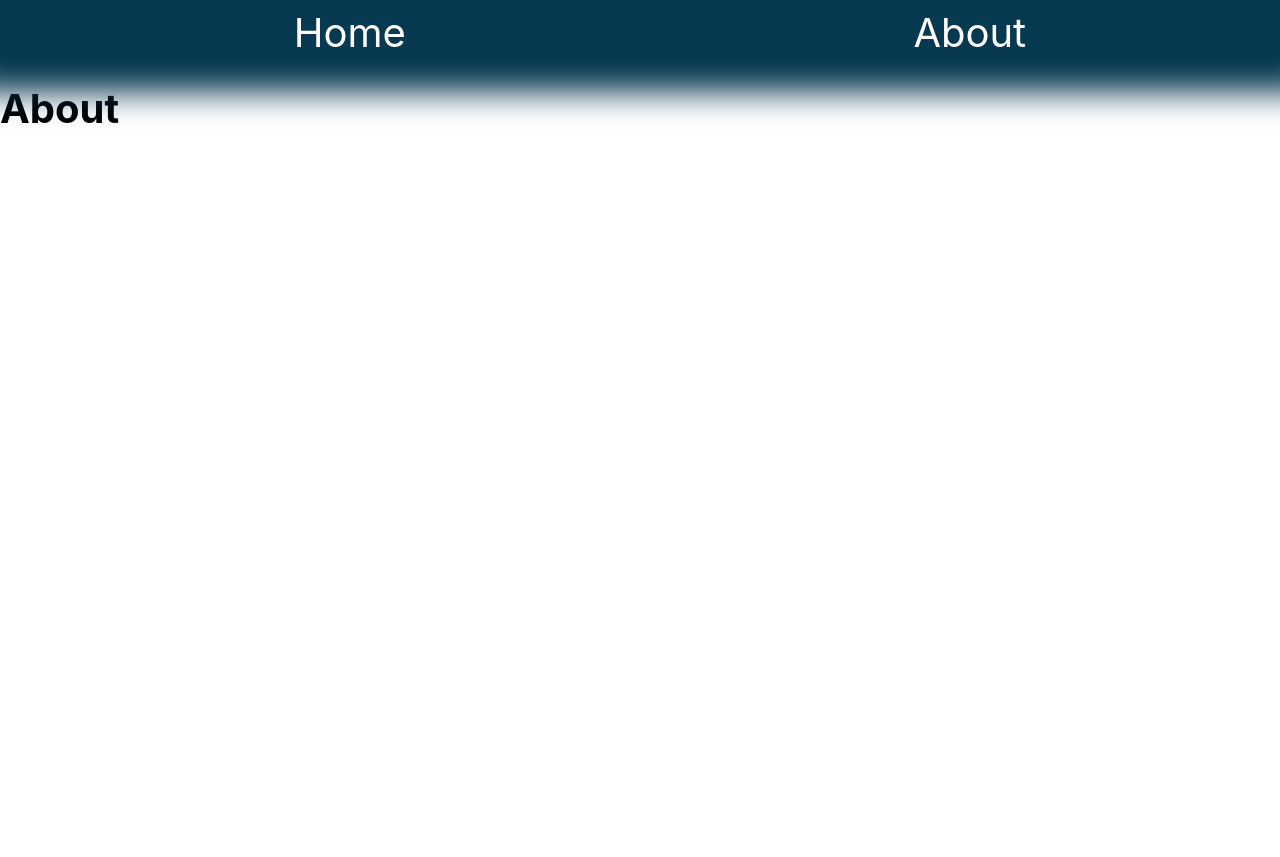
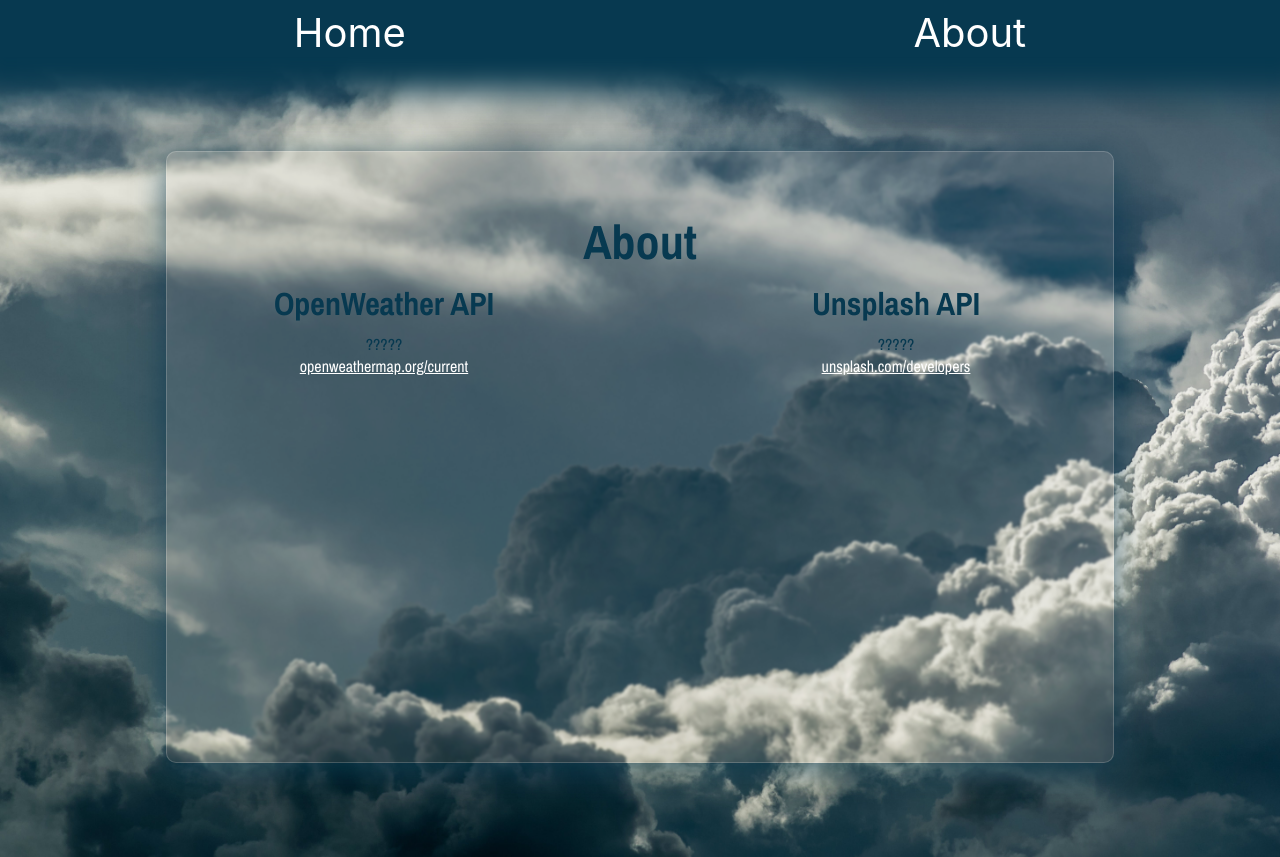
Before and after one commit to gr19467/weather-app-react, a React (Create React App) app: page /about in a window 1280 px wide. Before the commit the page ends 800 px from the top, so only its background shows below. Built offline with nearby package versions, Linux system fonts and the light colour scheme.

Commit message:
changed hompage styling

```diff
--- a/src/App.css
+++ b/src/App.css
@@ -22,10 +22,6 @@
 
 .flex{
   display: flex;
-}
-
-h1{
-  font-size: 5vh;
 }
 
 nav{
@@ -72,9 +68,15 @@ nav{
   -webkit-backdrop-filter: blur(4px);
 }
 
+  .wrapper h1{
+    font-size: 7vh;
+    text-align: center;
+    margin-bottom: 0;
+  }
+
 .app_image {
   width: 30vw;
-  height: 40vh;
+  height: 45vh;
 
   background-size: cover;
   background-position: center;
@@ -83,12 +85,26 @@ nav{
   box-shadow: 0 8px 32px 0 rgba(7, 57, 80, 0.75);
 }
 
+.leftSide{
+  width: 40vw;
+  display: flex;
+  flex-direction: column;
+  align-items: center;
+  align-self: center;
+}
+
 .rightSide{
   width: 40vw;
-
   align-self: center;
   justify-content: space-evenly;
 }
+
+  .rightColumn{
+    display: flex;
+    flex-direction: column;
+
+    justify-content: space-evenly;
+  }
 
 input{
   width: 15vw;
@@ -142,10 +158,9 @@ input{
 }
 
 .temp {
-  margin: 5px;
   white-space: nowrap;
 
-  font-size: 2.3vh;
+  font-size: 3vh;
   color: white;
 }
   .temp img{
@@ -158,24 +173,41 @@ input{
   }
 
 .info{
-  justify-content: left;
-  padding-left: 2vw;
+  height: 100%;
+  width: 100%;
+
+  justify-content: space-evenly;
 }
 
-.save{
-  width: 10vw;
-  height: 5vh;
+.about{
+  align-items: center;
+}
 
-  font-size: 2vh;
+  .about h1{
+    font-size: 6vh;
+  }
 
-  padding: .5vh;
-  color: white;
-  background-color: rgb(7, 57, 80);
+  .desc{
+    justify-content: space-evenly;
+  }
 
-  border: none;
-  border-radius: 5px;
-}
-  .save:hover{
-    background-color: rgb(10, 81, 114);
-    border: 1px solid rgb(7, 57, 80);
-  }
+    .blurb{
+      width: 40vw;
+
+      text-align: center;
+    }
+
+      .blurb h2{
+        font-size: 4vh;
+        margin: 1vh;
+      }
+
+      .blurb p{
+        font-size: 2vh;
+        margin: 0;
+      }
+
+      .blurb p a{
+        font-size: 2vh;
+        text-decoration: underline;
+      }
--- a/src/pages/About.js
+++ b/src/pages/About.js
@@ -1,6 +1,26 @@
 const About = () => {
     return(
-        <h1>About</h1>
+        <div className="app">
+            <div className="flex wrapper about">
+                <h1>About</h1>
+                <div className="flex desc">
+                    <div className="blurb">
+                        <h2>OpenWeather API</h2>
+                        <p>
+                            ?????
+                            <br></br><a href="https://openweathermap.org/current">openweathermap.org/current</a>
+                        </p>
+                    </div>
+                    <div className="blurb">
+                        <h2>Unsplash API</h2>
+                        <p>
+                            ?????
+                            <br></br><a href="https://unsplash.com/developers">unsplash.com/developers</a>
+                        </p>
+                    </div>
+                </div>
+            </div>
+        </div>
     );
 }
 
--- a/src/pages/Home.js
+++ b/src/pages/Home.js
@@ -69,13 +69,13 @@ const Home = () => {
         </div>
       </div>
       <div className="wrapper flex">
+        <h1>{weatherArr?.name}, {weatherArr?.sys?.country}</h1>
         <div className="flex info">
           <div className="leftSide">
-            <h1>{weatherArr?.name}, {weatherArr?.sys?.country}</h1>
             <div className="app_image" style={{backgroundImage: `url(${photos})`}}></div>
           </div>
           <div className="flex rightSide">
-            <div>
+            <div className="rightColumn">
                 <div className="flex temp">
                 <img src={require("../images/temp.png")} alt=""></img>
                 <p>Temparature: {Math.round(weatherArr?.main?.temp)}º F</p>
@@ -92,6 +92,16 @@ const Home = () => {
                 <img src={require("../images/humidity.png")} alt=""></img>
                 <p>Humidity: {Math.round(weatherArr?.main?.humidity)}%</p>
               </div>
+            </div>
+            <div className="rightColumn">
+              <div className="flex temp">
+                <img src={require("../images/low.png")} alt=""></img>
+                <p>Low: {Math.round(weatherArr?.main?.temp_min)}º F</p>
+              </div>
+              <div className="flex temp">
+                <img src={require("../images/high.png")} alt=""></img>
+                <p className="temp">High: {Math.round(weatherArr?.main?.temp_max)}º F</p>
+              </div>
               <div className="flex temp">
                 <img src={require("../images/visibility.png")} alt=""></img>
                 <p>Visibility: {Math.round((weatherArr?.visibility)/1609)} mi</p>
@@ -99,16 +109,6 @@ const Home = () => {
               <div className="flex temp">
                 <img src={require("../images/wind.png")} alt=""></img>
                 <p>Wind: {Math.round(weatherArr?.wind?.speed)} mph</p>
-              </div>
-            </div>
-            <div>
-              <div className="flex temp">
-                <img src={require("../images/low.png")} alt=""></img>
-                <p>Low: {Math.round(weatherArr?.main?.temp_min)}º F</p>
-              </div>
-              <div className="flex temp">
-                <img src={require("../images/high.png")} alt=""></img>
-                <p className="temp">High: {Math.round(weatherArr?.main?.temp_max)}º F</p>
               </div>
             </div>
           </div>
```
